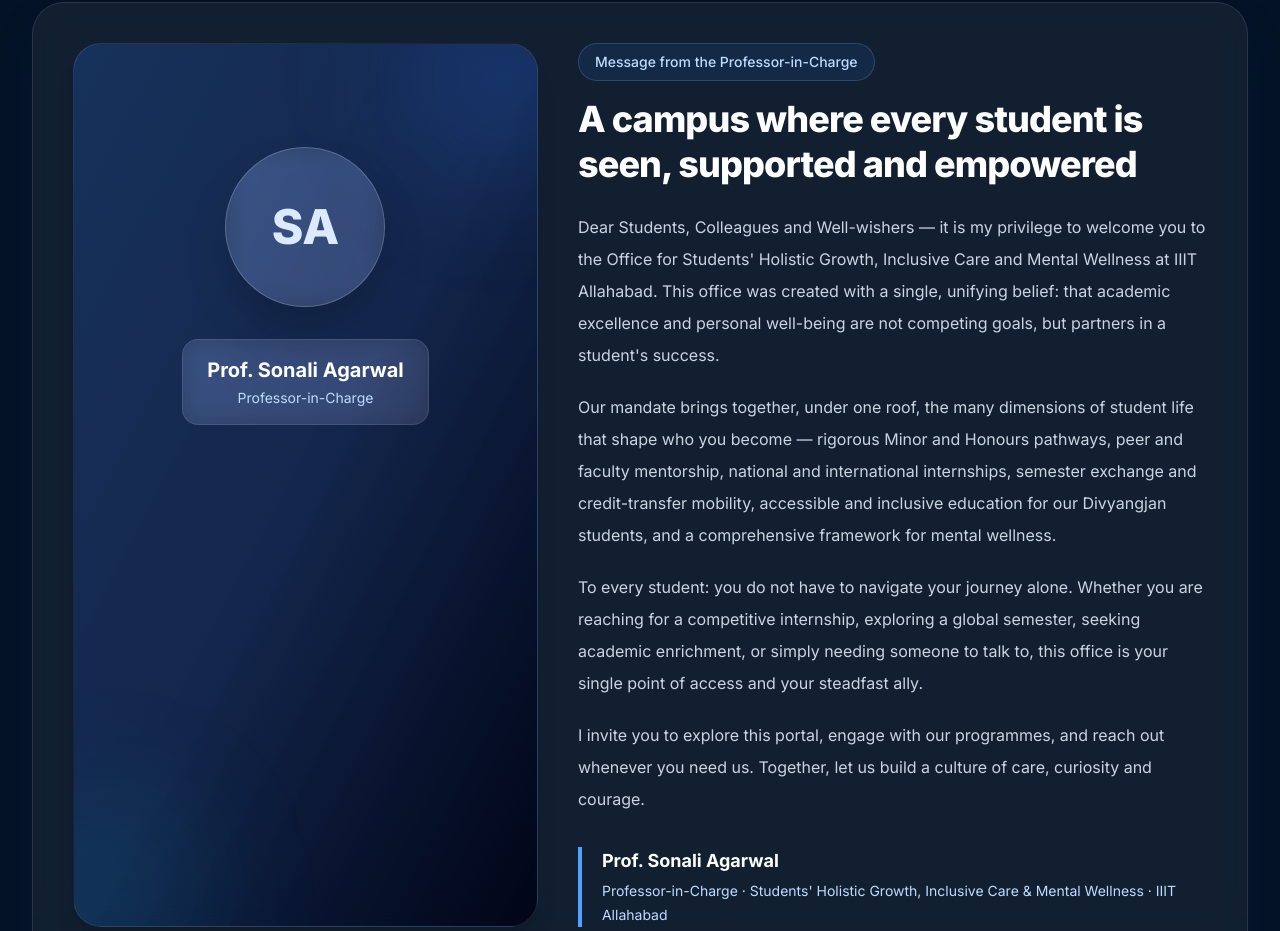
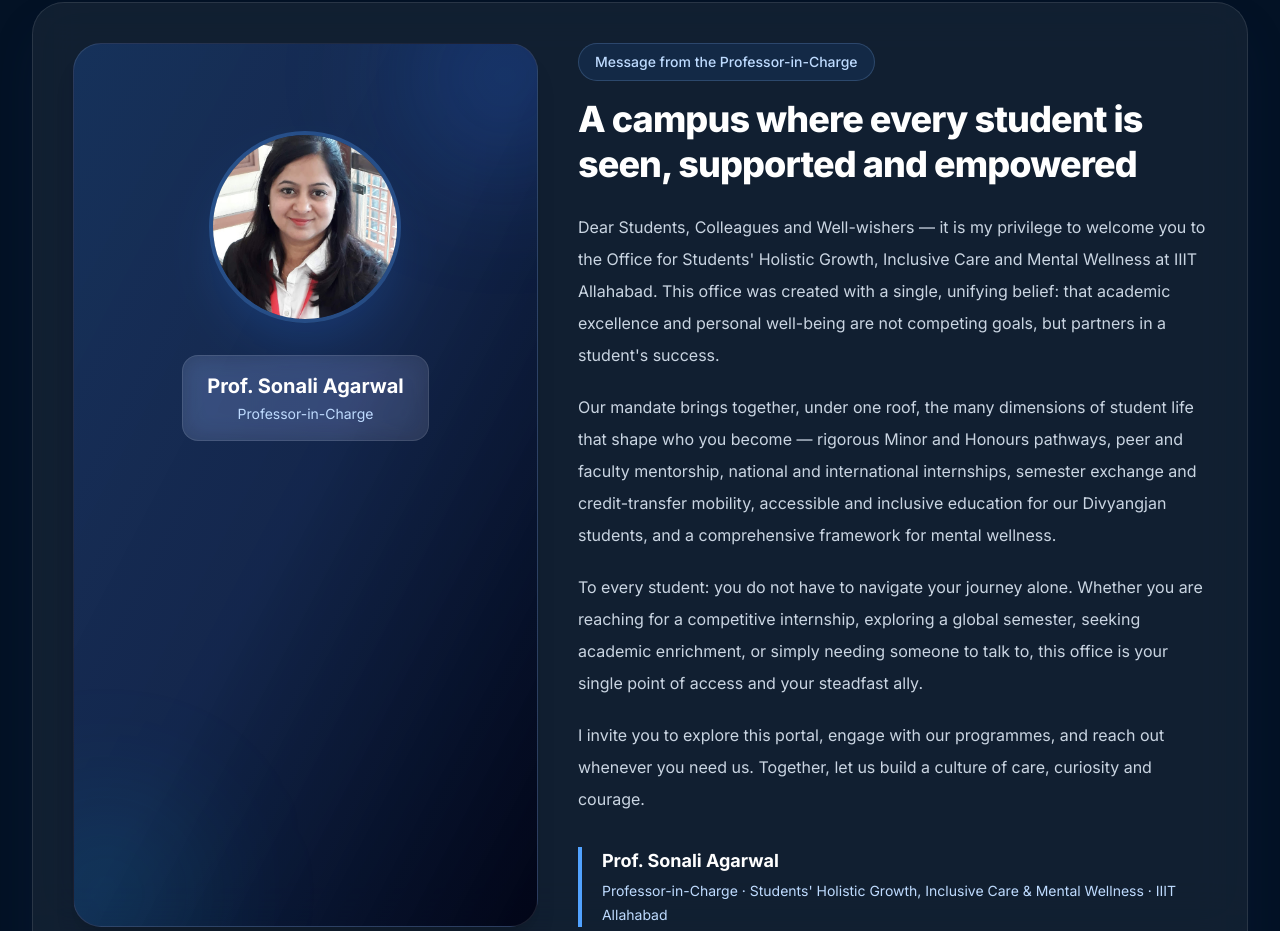
Before and after one commit to srthkksrwni/IIITA-PORTAL, a React (Vite) app in the folder iiita/: page /#/ in a window 1280 px wide. Shown: the part 1437-2368 px from the top of the page. Built offline with nearby package versions, Linux system fonts and the light colour scheme.

Commit message:
added sonali mam images

```diff
--- a/iiita/src/App.jsx
+++ b/iiita/src/App.jsx
@@ -7,16 +7,16 @@
 
 function App() {
   return (
+<>
     <HashRouter>
       <Routes>
         <Route element={<MainLayout />}>
 
-          <Route path="/" element={<Home />} />
+          <Route path="/" element={<Home />} /> </Route>
 
-          {/* other routes */}
-        </Route>
       </Routes>
     </HashRouter>
+    </>
   );
 }
 
--- a/iiita/src/pages/Home/WelcomeMessage.jsx
+++ b/iiita/src/pages/Home/WelcomeMessage.jsx
@@ -3,15 +3,18 @@
     <section className="bg-[#031225] px-6 py-20 text-white lg:px-8">
       <div className="mx-auto max-w-7xl">
         <div className="grid gap-10 rounded-[2rem] border border-white/10 bg-white/[0.06] p-6 shadow-2xl shadow-blue-950/30 backdrop-blur-xl lg:grid-cols-[0.85fr_1.15fr] lg:p-10">
-
           {/* Portrait Card */}
           <div className="relative overflow-hidden rounded-[1.75rem] border border-white/10 bg-gradient-to-br from-blue-500/20 via-blue-900/30 to-slate-950 p-8 shadow-xl">
             <div className="absolute -right-16 -top-16 h-48 w-48 rounded-full bg-blue-500/20 blur-3xl" />
             <div className="absolute -bottom-16 -left-16 h-48 w-48 rounded-full bg-cyan-400/10 blur-3xl" />
 
             <div className="relative flex min-h-[420px] flex-col items-center justify-center text-center">
-              <div className="flex h-40 w-40 items-center justify-center rounded-full border border-white/20 bg-white/10 text-5xl font-extrabold text-blue-100 shadow-2xl backdrop-blur-md">
-                SA
+              <div className="h-48 w-48 overflow-hidden rounded-full border-4 border-blue-400/30 shadow-2xl shadow-blue-500/20">
+                <img
+                  src="/Sonali Maam.jpg"
+                  alt="Prof. Sonali Agarwal"
+                  className="h-full w-full object-cover"
+                />
               </div>
 
               <div className="mt-8 rounded-2xl border border-white/10 bg-white/10 px-6 py-4 backdrop-blur-md">
```
Also changed, not shown: iiita/public/Sonali Maam.jpg (added).
